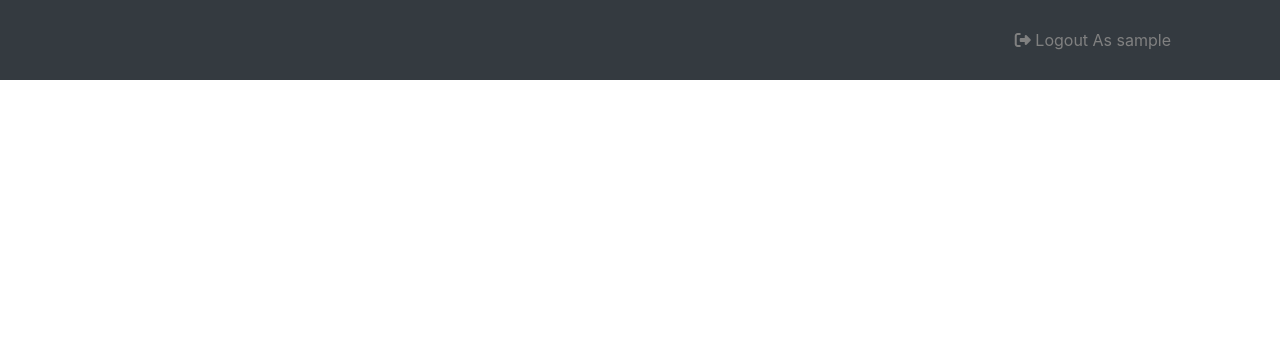
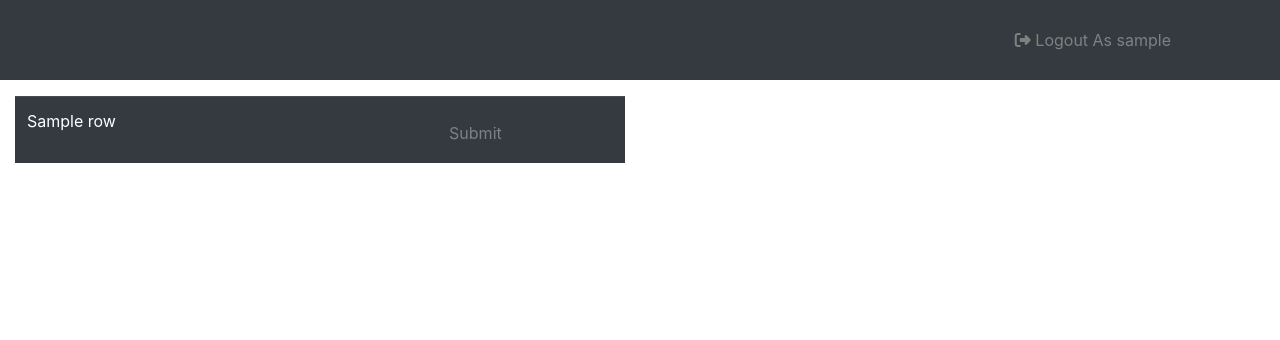
Before and after one commit to dfoley84-zz/Python-Flask-Azure, a Python web app: template templates/loggedIn.html in a window 1280 px wide. Shown: the top 340 px of the page. Run offline with Jinja, Linux system fonts and the light colour scheme; the template is opened without the code that fills it: most values are stand-ins (such as "Sample title", 1, 10 or a date in 2020); form fields are guessed from the names that the template uses; some libraries are stand-ins or nearby versions.

Commit message:
Update loggedIn.html

```diff
--- a/templates/loggedIn.html
+++ b/templates/loggedIn.html
@@ -31,12 +31,27 @@
     </div>
   </nav>
 
+  <form method="POST" action="{{ url_for('me') }}">
+  <div class="col-lg-9">
+    <div class="row my-3 card-wrapper">
+      <div class="col-lg-8 col-md-8 mb-8">
+    <table class="table table-hover table-dark">
+      <br>
+      {% for row in vcentercategories %}
+      <tr>
+      {% for d in row %}
+          <td>{{ d }}</td>
+          <td>
+            {{ form.submit(class="btn btn-primary form-control form-control-lg") }}
+          </td>
+      {% endfor %}
+      </tr>
+  {% endfor %}
+    </table>
+  </div>
+  </div>
+  </div>
 
-<div id="loggedInUser">
-
-
-
-  </div>
 
   <script src="https://code.jquery.com/jquery-3.4.1.min.js" integrity="sha256-CSXorXvZcTkaix6Yvo6HppcZGetbYMGWSFlBw8HfCJo=" crossorigin="anonymous"></script>
   <script src="https://code.jquery.com/jquery-3.4.1.slim.min.js" integrity="sha384-J6qa4849blE2+poT4WnyKhv5vZF5SrPo0iEjwBvKU7imGFAV0wwj1yYfoRSJoZ+n" crossorigin="anonymous"></script>
```
